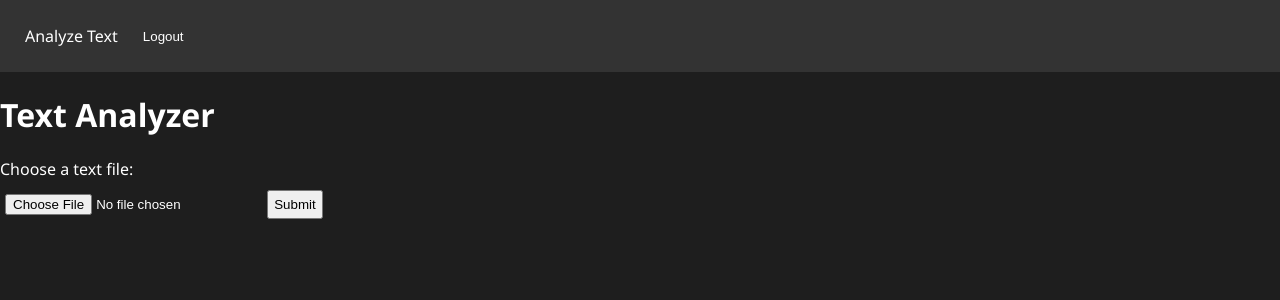
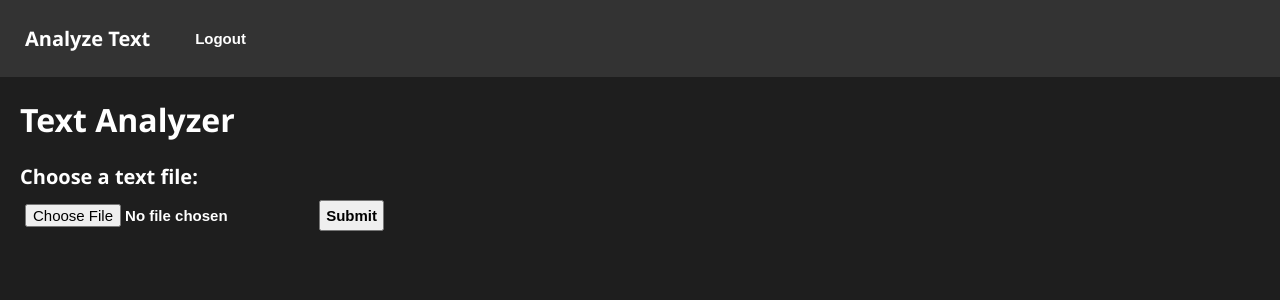
Before and after one commit to nikhil0235/text_analyzer, a Django app: page /analyzer/analyze/ in a window 1280 px wide. Shown: the top 300 px of the page. Run offline with Django 4.2, Linux system fonts and the light colour scheme; a user stored in the database is signed in.

Commit message:
more-css

```diff
--- /dev/null
+++ b/Text Files/tf2.txt
@@ -0,0 +1,2 @@
+This is what that was is that for which what were were for that This
+was is for that
--- a/TextAnalyzer/analyzer/templates/analyzer/analyze.html
+++ b/TextAnalyzer/analyzer/templates/analyzer/analyze.html
@@ -1,10 +1,12 @@
 {% extends 'base.html' %}
+
 
  {% block title %}Text Analyzer{% endblock %}
 
 {% block content %}
+
     <h1>Text Analyzer</h1>
-    <form method="post" enctype="multipart/form-data" action="{% url 'analyze_text' %}">
+    <form   method="post" enctype="multipart/form-data" action="{% url 'analyze_text' %}">
         {% csrf_token %}
         <label for="file">Choose a text file:</label>
         <input type="file" name="file" accept=".txt" required>
--- a/TextAnalyzer/analyzer/templates/base.html
+++ b/TextAnalyzer/analyzer/templates/base.html
@@ -5,9 +5,18 @@
 <head>
     <meta charset="UTF-8">
     <meta name="viewport" content="width=device-width, initial-scale=1.0">
-    <title>{% block title %}Text Analyzer{% endblock %}</title>
+    <div class="title-container">
+        <title>{% block title %}Text Analyzer{% endblock %}</title>
+    </div>
     <style>
         body {
+            h1{
+                margin-left:20px;
+            }
+            form {
+                margin-left:20px;
+
+            }
             .word-table th {
                 background-color: #f2f2f2;
                 padding: 10px;
@@ -65,16 +74,22 @@
             text-decoration: none;
             padding: 15px;
             transition: color 0.3s;
+            font-size:20px;
+            font-weight: bold;
         }
         nav a:hover {
             color: #61dafb; /* Change color on hover */
         }
         .form-container {
 
+
             margin-left: 20px;
         }
 form {
+    font-size:20px;
+    font-weight: bold;
     align-items: center;
+
 }
 
 input[type="submit"] {
@@ -88,6 +103,8 @@ input[type="submit"] {
 
 /* Style for form fields */
 form input, form button {
+    font-size:15px;
+    font-weight: bold;
     margin: 5px 0;
     padding: 5px;
 }
@@ -106,7 +123,7 @@ form input, form button {
             transition: background-color 0.3s;
         }
         input[type="submit"]:hover {
-            background-color: #555;
+            color: #61dafb;
         }
 
 
```
Also changed, not shown: TextAnalyzer/db.sqlite3. Lines whose indentation alone changed are shown as unchanged.
